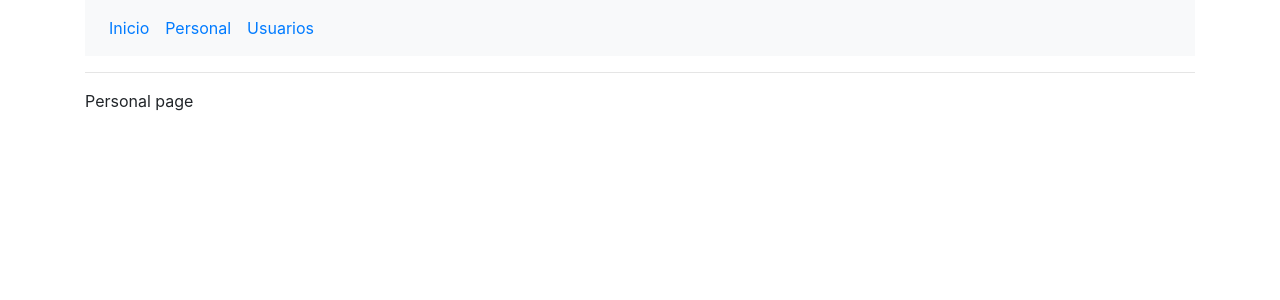
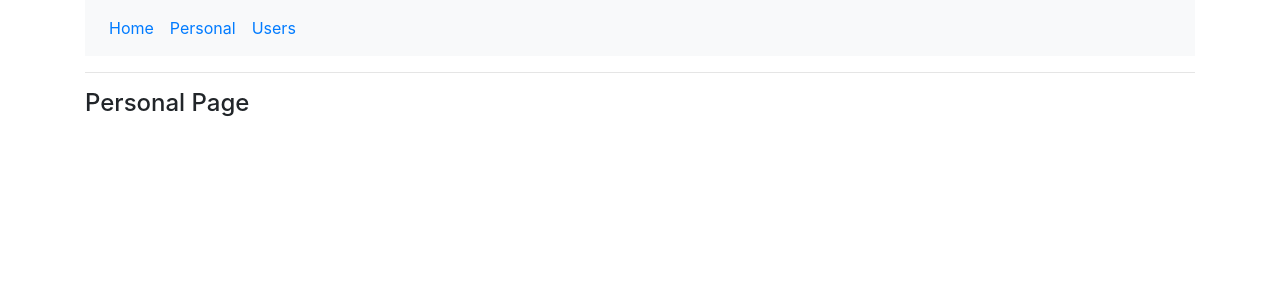
Before and after one commit to acalvom/learning-react-routes, a React (Create React App) app: page /personal in a window 1280 px wide. Shown: the top 300 px of the page. Built offline with nearby package versions, Linux system fonts and the light colour scheme.

Commit message:
Create components for each route

```diff
--- a/src/App.js
+++ b/src/App.js
@@ -1,5 +1,8 @@
 import React from "react";
 import {BrowserRouter as Router, Switch, Route, Link} from "react-router-dom";
+import Home from "./components/Home";
+import Users from "./components/Users";
+import Personal from "./components/Personal";
 
 function App() {
     return (
@@ -8,13 +11,13 @@ function App() {
                 <nav className="navbar navbar-expand-sm bg-light">
                     <ul className="navbar-nav">
                         <li className="nav-item">
-                            <a className="nav-link" href="#">Inicio</a>
+                            <a className="nav-link" href="#">Home</a>
                         </li>
                         <li className="nav-item">
                             <a className="nav-link" href="#">Personal</a>
                         </li>
                         <li className="nav-item">
-                            <a className="nav-link" href="#">Usuarios</a>
+                            <a className="nav-link" href="#">Users</a>
                         </li>
                     </ul>
                 </nav>
@@ -22,13 +25,13 @@ function App() {
                 <Switch>
                     {/* Para redirigir a la ruta que encaja con la URL*/}
                     <Route path="/personal">
-                        Personal page
+                        <Personal/>
                     </Route>
                     <Route path="/users">
-                        Users page
+                        <Users/>
                     </Route>
                     <Route path="/home" exact>
-                        Home page
+                        <Home/>
                     </Route>
                 </Switch>
             </div>
--- /dev/null
+++ b/src/components/Home.js
@@ -0,0 +1,11 @@
+import React from 'react';
+
+const Home = () => {
+    return (
+        <div>
+            <h4> Home Page </h4>
+        </div>
+    );
+};
+
+export default Home;
--- /dev/null
+++ b/src/components/Personal.js
@@ -0,0 +1,11 @@
+import React from 'react';
+
+const Personal = () => {
+    return (
+        <div>
+            <h4> Personal Page </h4>
+        </div>
+    );
+};
+
+export default Personal;
--- /dev/null
+++ b/src/components/Users.js
@@ -0,0 +1,11 @@
+import React from 'react';
+
+const Users = () => {
+    return (
+        <div>
+            <h4> Users Page </h4>
+        </div>
+    );
+};
+
+export default Users;
```
